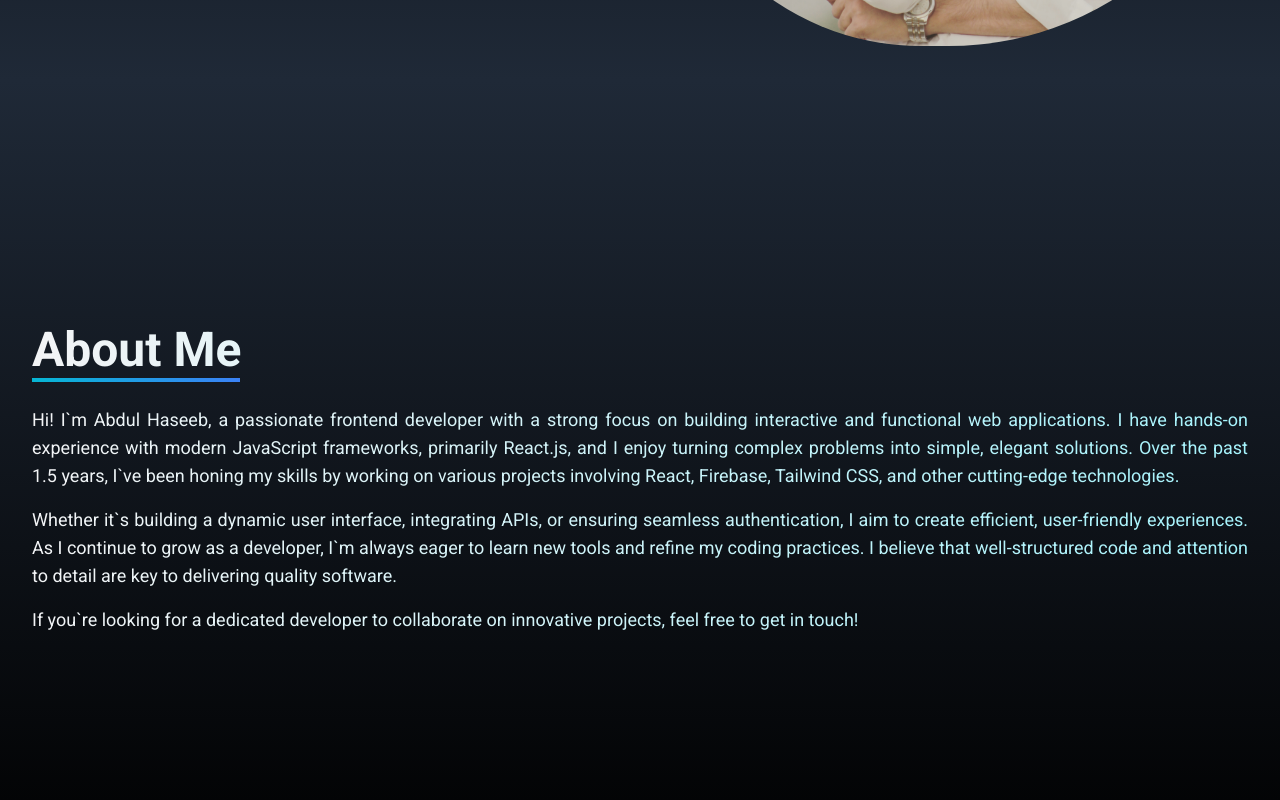
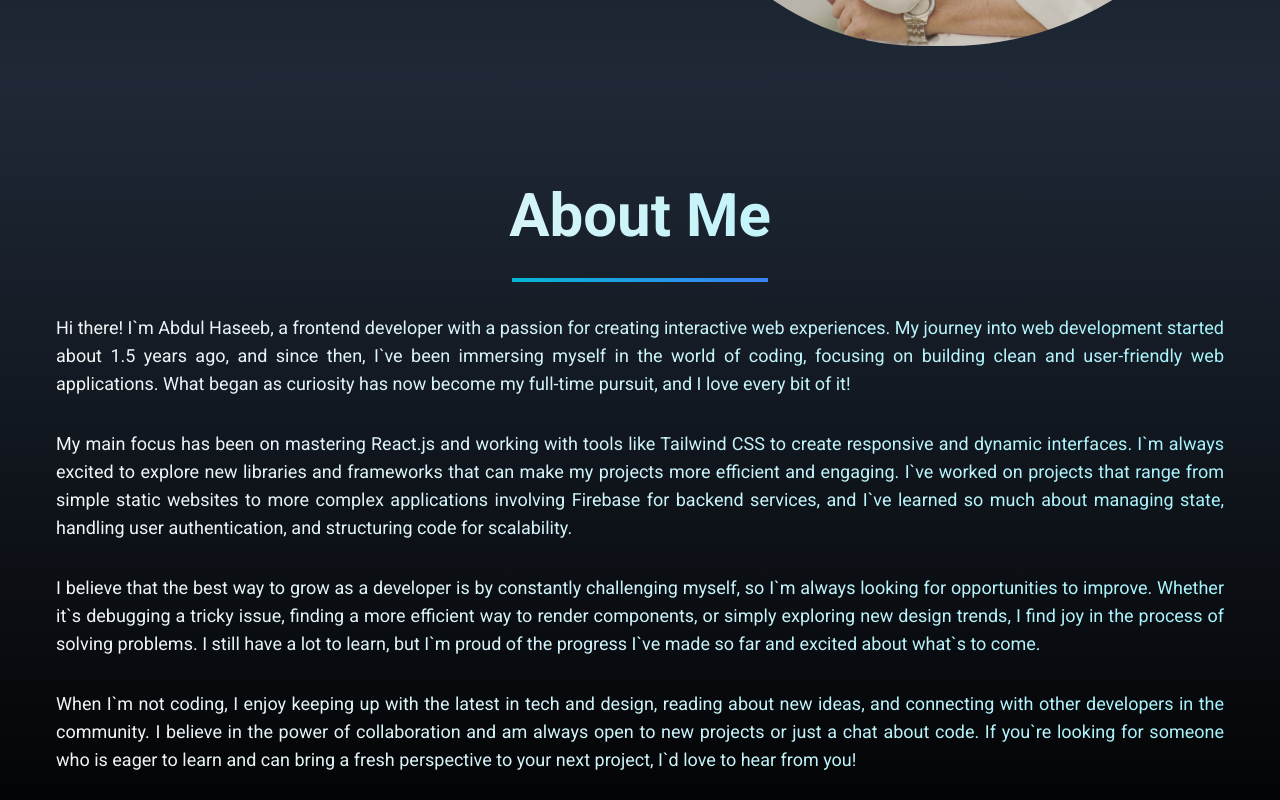
Before and after one commit to Abdul-Haseb/my-portfolio, a React (Vite) app: page / in a window 1280 px wide. Shown: the part 720-1520 px from the top of the page. Built offline with nearby package versions, Linux system fonts and the light colour scheme.

Commit message:
Images modified

```diff
--- a/src/components/About.jsx
+++ b/src/components/About.jsx
@@ -10,39 +10,53 @@ export default function About() {
   return (
     <div
       id="about"
-      className="w-full lg:h-screen py-20 md:py-0 bg-gradient-to-b to-black from-gray-800 text-gray-300 px-4 flex items-center"
+      className="w-full lg:h-screen py-24 md:py-28 bg-gradient-to-b to-black from-gray-800 text-gray-300 px-6 flex items-center"
       ref={ref}
     >
       <motion.div
-        className="max-w-screen-xl mx-auto px-4 py-16 text-gray-300"
+        className="max-w-screen-xl mx-auto px-4 lg:px-8 py-12 lg:py-16 text-gray-300 space-y-8"
         initial={{ opacity: 0, y: 50 }} // Initial state
         animate={inView ? { opacity: 1, y: 0 } : {}} // Animate when in view
         transition={{ duration: 0.8, ease: "easeOut" }} // Animation duration
       >
-        <h2 className="text-3xl md:text-4xl lg:text-5xl font-semibold bg-gradient-to-r from-gray-100 to-cyan-200  bg-clip-text text-transparent text-justify mb-1">
+        <h2 className="text-4xl md:text-5xl lg:text-6xl font-semibold bg-gradient-to-r from-gray-100 to-cyan-200 bg-clip-text text-transparent text-center mb-4">
           About Me
         </h2>
-        <div className="w-32 lg:w-52 bg-gradient-to-r from-cyan-500 to-blue-500 h-1 mb-6" />
-        <p className="mb-4 md:text-lg leading-relaxed bg-gradient-to-r from-gray-100 to-cyan-200  bg-clip-text text-transparent text-justify">
-          Hi! I`m Abdul Haseeb, a passionate frontend developer with a strong
-          focus on building interactive and functional web applications. I have
-          hands-on experience with modern JavaScript frameworks, primarily
-          React.js, and I enjoy turning complex problems into simple, elegant
-          solutions. Over the past 1.5 years, I`ve been honing my skills by
-          working on various projects involving React, Firebase, Tailwind CSS,
-          and other cutting-edge technologies.
+        <div className="w-40 lg:w-64 bg-gradient-to-r from-cyan-500 to-blue-500 h-1 mx-auto mb-8" />
+        <p className="md:text-lg leading-relaxed bg-gradient-to-r from-gray-100 to-cyan-200 bg-clip-text text-transparent text-justify">
+          Hi there! I`m Abdul Haseeb, a frontend developer with a passion for
+          creating interactive web experiences. My journey into web development
+          started about 1.5 years ago, and since then, I`ve been immersing
+          myself in the world of coding, focusing on building clean and
+          user-friendly web applications. What began as curiosity has now become
+          my full-time pursuit, and I love every bit of it!
         </p>
-        <p className="mb-4 md:text-lg leading-relaxed bg-gradient-to-r from-gray-100 to-cyan-200  bg-clip-text text-transparent text-justify">
-          Whether it`s building a dynamic user interface, integrating APIs, or
-          ensuring seamless authentication, I aim to create efficient,
-          user-friendly experiences. As I continue to grow as a developer, I`m
-          always eager to learn new tools and refine my coding practices. I
-          believe that well-structured code and attention to detail are key to
-          delivering quality software.
+        <p className="md:text-lg leading-relaxed bg-gradient-to-r from-gray-100 to-cyan-200 bg-clip-text text-transparent text-justify">
+          My main focus has been on mastering React.js and working with tools
+          like Tailwind CSS to create responsive and dynamic interfaces. I`m
+          always excited to explore new libraries and frameworks that can make
+          my projects more efficient and engaging. I`ve worked on projects that
+          range from simple static websites to more complex applications
+          involving Firebase for backend services, and I`ve learned so much
+          about managing state, handling user authentication, and structuring
+          code for scalability.
         </p>
-        <p className="md:text-lg leading-relaxed bg-gradient-to-r from-gray-100 to-cyan-200  bg-clip-text text-transparent text-justify">
-          If you`re looking for a dedicated developer to collaborate on
-          innovative projects, feel free to get in touch!
+        <p className="md:text-lg leading-relaxed bg-gradient-to-r from-gray-100 to-cyan-200 bg-clip-text text-transparent text-justify">
+          I believe that the best way to grow as a developer is by constantly
+          challenging myself, so I`m always looking for opportunities to
+          improve. Whether it`s debugging a tricky issue, finding a more
+          efficient way to render components, or simply exploring new design
+          trends, I find joy in the process of solving problems. I still have a
+          lot to learn, but I`m proud of the progress I`ve made so far and
+          excited about what`s to come.
+        </p>
+        <p className="md:text-lg leading-relaxed bg-gradient-to-r from-gray-100 to-cyan-200 bg-clip-text text-transparent text-justify">
+          When I`m not coding, I enjoy keeping up with the latest in tech and
+          design, reading about new ideas, and connecting with other developers
+          in the community. I believe in the power of collaboration and am
+          always open to new projects or just a chat about code. If you`re
+          looking for someone who is eager to learn and can bring a fresh
+          perspective to your next project, I`d love to hear from you!
         </p>
       </motion.div>
     </div>
--- a/src/components/Home.jsx
+++ b/src/components/Home.jsx
@@ -14,7 +14,7 @@ export default function Home() {
             initial={{ opacity: 0, scale: 0.9 }}
             animate={{ opacity: 1, scale: 1 }}
             transition={{ duration: 0.8 }}
-            src="/public/assets/heroImage.png"
+            src="/assets/heroImage.png"
             alt="My Profile"
             className="liquid-effect rounded-full sm:w-[75%] lg:w-full z-10"
           />
--- a/src/components/Portfolio.jsx
+++ b/src/components/Portfolio.jsx
@@ -3,32 +3,32 @@ export default function Portfolio() {
     {
       id: 1,
       link: "https://restore-construction-website-bnsi2rjac-workreel.vercel.app/",
-      img: "../../public/assets/portfolio/restore.webp",
+      img: "/assets/portfolio/restore.webp",
     },
     {
       id: 2,
       link: "https://www.hostyai.com/",
-      img: "../../public/assets/portfolio/hsotyai.webp",
+      img: "/assets/portfolio/hsotyai.webp",
     },
     {
       id: 3,
       link: "https://services.workreel.com/",
-      img: "../../public/assets/portfolio/services.webp",
+      img: "/assets/portfolio/services.webp",
     },
     {
       id: 4,
       link: "https://ibizajourney.com/",
-      img: "../../public/assets/portfolio/ibiza.webp",
+      img: "/assets/portfolio/ibiza.webp",
     },
     {
       id: 5,
       link: "https://buleh-nine.vercel.app/",
-      img: "../../public/assets/portfolio/buleh.webp",
+      img: "/assets/portfolio/buleh.webp",
     },
     {
       id: 6,
       link: "https://www.hostyai.com/",
-      img: "../../public/assets/portfolio/hosty.webp",
+      img: "/assets/portfolio/hosty.webp",
     },
   ];
   return (
```
